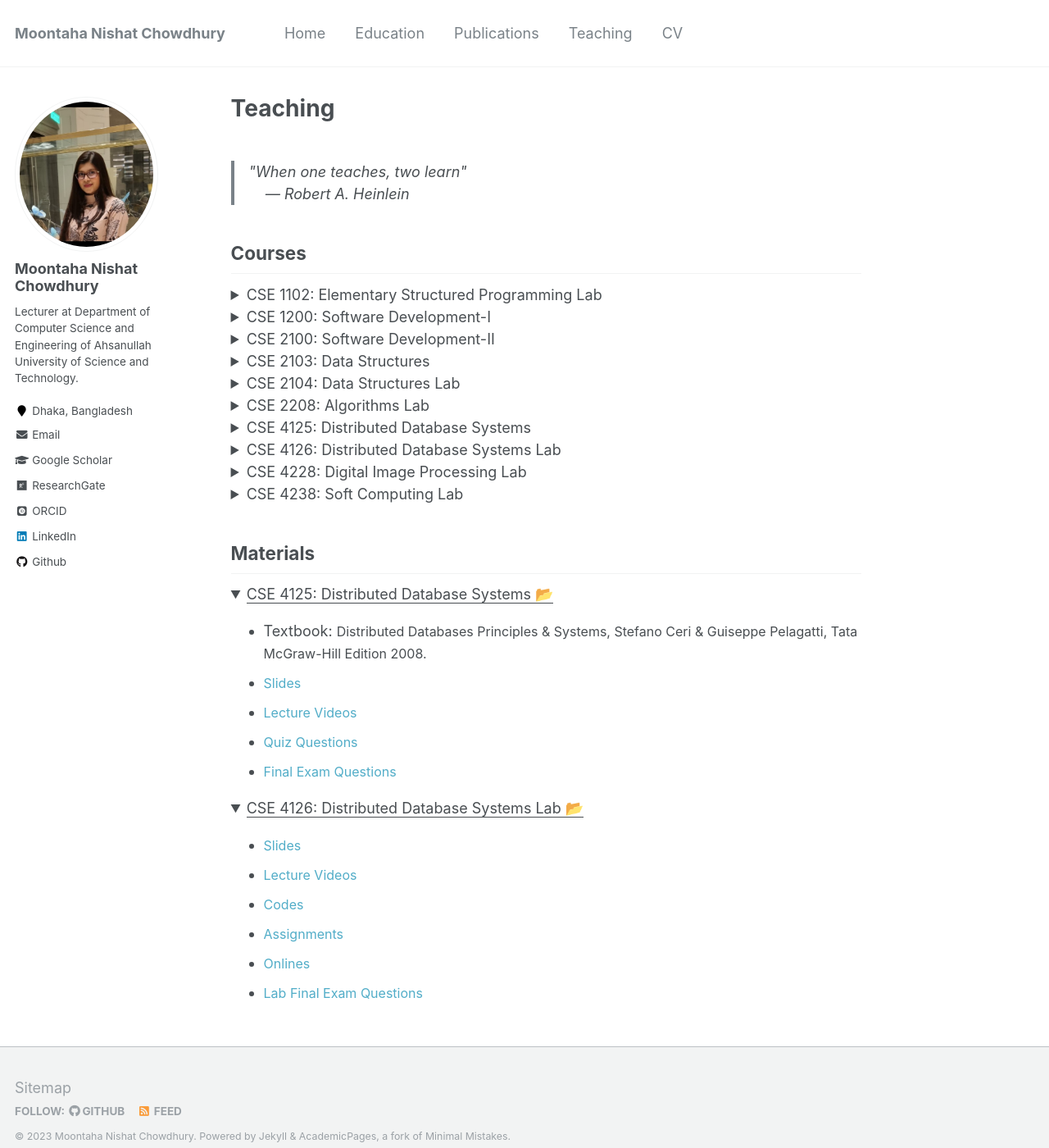
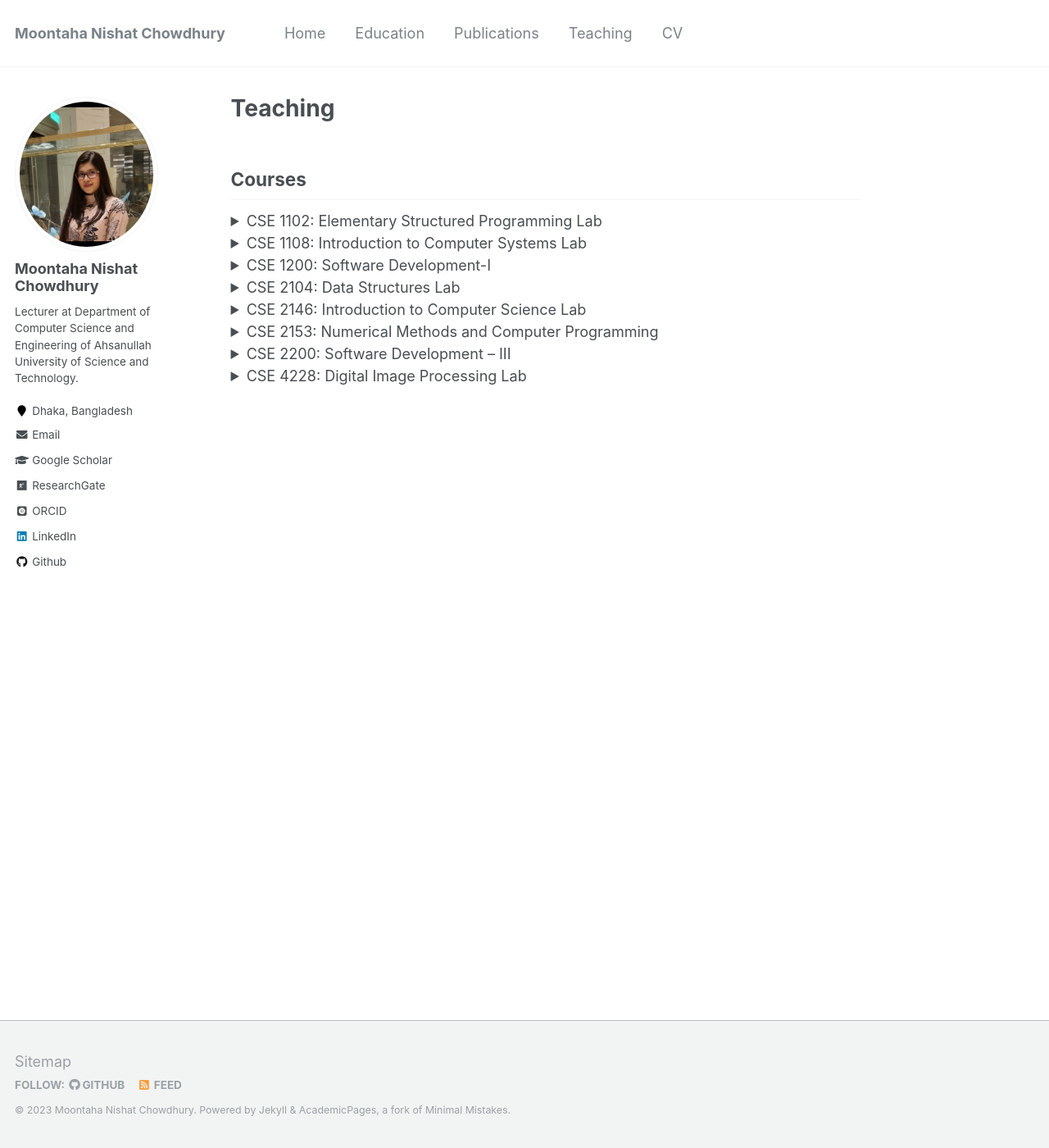
Before and after one commit to chowdhurymoontaha/chowdhurymoontaha.github.io, a Jekyll site: the page built from _pages/teaching.md, in a window 1280 px wide and 1400 px high. Shown: the whole window at 82% size. Built offline with Jekyll 4.4.1, drawn with Linux system fonts in a browser that asks for light colours; some web fonts are replaced.

Commit message:
Update teaching.md

```diff
--- a/_pages/teaching.md
+++ b/_pages/teaching.md
@@ -2,28 +2,33 @@
 permalink: /teaching/
 title: "Teaching"
 ---
-
-> <p>"When one teaches, two learn" <br> &nbsp;&nbsp;&nbsp; ― Robert A. Heinlein</p>
 
 
 ## Courses
 
 <details>
 <summary>CSE 1102: Elementary Structured Programming Lab</summary>
-<span style="color:green"><font size="3"><ins>Conducted in Fall 2021</ins></font></span><br>
+<span style="color:green"><font size="3"><ins>Conducted in Spring 2022</ins></font></span><br>
 <span style="text-align:justify; color:black; display:block;">
 <font size="3">
-<strong>Syllabus</strong>: Basic programming concepts and notations; Variables, Constants, Data types;
-Input and Output Statements; Control Structures; Functions and Subroutines;
-Processing Structured data: Arrays, Strings, Records, Pointers, Structures and
-Linked lists.
+<strong>Syllabus</strong>: Basic programming concepts and notations; Variables, Constants, Data types; Input and Output Statements; Control Structures; Functions and Subroutines; Processing Structured data: Arrays, Strings, Records, Pointers, Structures, and Linked lists.
+</font>
+</span><br>
+</details>
+
+<details>
+<summary>CSE 1108: Introduction to Computer Systems Lab</summary>
+<span style="color:green"><font size="3"><ins>Conducted in Fall 2022</ins></font></span><br>
+<span style="text-align:justify; color:black; display:block;">
+<font size="3">
+<strong>Syllabus</strong>: Basic introduction to computer systems; Learning basic uses of Microsoft Office Suite; Demonstrate public speaking ability along with PowerPoint presentations; To learn the useful techniques for formal email writing and to use the google search engine efficiently; Creating websites using google sites; To learn the number system, especially binary number system and its arithmetic; Effective report writing techniques using LATEX; Understanding the different types of basic logic gates; Gaining the knowledge of different problem-solving skills such as Algorithms and Flowchart, etc.
 </font>
 </span><br>
 </details>
 
 <details>
 <summary>CSE 1200: Software Development-I</summary>
-<span style="color:green"><font size="3"><ins>Conducted in Fall 2018 | Spring 2021</ins></font></span><br>
+<span style="color:green"><font size="3"><ins>Conducted in Spring 2021</ins></font></span><br>
 <span style="text-align:justify; color:black; display:block;">
 <font size="3">
 <strong>Syllabus</strong>: Students will develop software in groups or individually using a structured
@@ -34,84 +39,53 @@ sound and graphics.
 </details>
 
 <details>
-<summary>CSE 2100: Software Development-II</summary>
-<span style="color:green"><font size="3"><ins>Conducted in Fall 2018</ins></font></span><br>
+<summary>CSE 2104: Data Structures Lab</summary>
+<span style="color:green"><font size="3"><ins>Conducted in Spring 2022 | Fall 2022 </ins></font></span><br>
 <span style="text-align:justify; color:black; display:block;">
 <font size="3">
-<strong>Syllabus</strong>: Students will develop software in groups or individually using an object
-oriented programming language.
+<strong>Syllabus</strong>: Basic concepts: Data structure notation, search and efficiency; Elementary data objects: Logical values, Integers, and Packed words; Common data structures: Arrays, Lists (Sublists and recursive lists, Circular lists and Orthogonal lists); Stacks, Queues and Graphs (Binary Tree and Threaded Tree); Applications of data structures: Sorting, Searching, Hashing; Solving Computational problems.
 </font>
 </span><br>
 </details>
 
 <details>
-<summary>CSE 2103: Data Structures</summary>
-<span style="color:green"><font size="3"><ins>Conducted in Spring 2022</ins></font></span><br>
+<summary>CSE 2146: Introduction to Computer Science Lab</summary>
+<span style="color:green"><font size="3"><ins>Conducted in Spring 2022 </ins></font></span><br>
 <span style="text-align:justify; color:black; display:block;">
 <font size="3">
-<strong>Syllabus</strong>: Basic concepts: Data structure notation, search and efficiency; Elementary data
-objects: Logical values, Integers and Packed words; Common data structures:
-Arrays, Lists (Sublists and recursive lists, Circular lists and Orthogonal lists);
-Stacks, Queues and Graphs (Binary Tree and Threaded Tree); Applications of
-data structures: Sorting, Searching, Hashing; Solving Computational problems.
+<strong>Syllabus</strong>: The basic and fundamental concepts of computer science. Through this course the students will learn the basic principles of using the Windows operating system; learn and practice basic use of keyboard and mouse; be able to access the Internet, and Worldwide Web, as well as use Internet directories and search engines, and locate www addresses; be able to find and evaluate information on the Web; learn the basics of e-mail, such as sending, forwarding and receiving mail, attaching document; learn basic word processing skills with Microsoft Word as well as how to include some graphics such as pictures and charts; be able to make a presentation using Microsoft PowerPoint; able to do the calculation, using formulas, charts in Microsoft Excel.
+
 </font>
 </span><br>
 </details>
 
 <details>
-<summary>CSE 2104: Data Structures Lab</summary>
-<span style="color:green"><font size="3"><ins>Conducted in Fall 2018 | Spring 2021 | Spring 2022</ins></font></span><br>
+<summary>CSE 2153: Numerical Methods and Computer Programming</summary>
+<span style="color:green"><font size="3"><ins>Conducted in Fall 2021 </ins></font></span><br>
 <span style="text-align:justify; color:black; display:block;">
 <font size="3">
-<strong>Syllabus</strong>: Laboratory works based on CSE 2103.
+<strong>Syllabus</strong>: Basic components of computer system; C Language; numerical solution of algebraic
+and transcendental equations; matrices; solution of systems of linear equations;
+curve-fitting by least squares; finite difference; divided differences; interpolation;
+computer applications to Civil Engineering problems, numerical differentiation and
+integration; numerical solution of differential equations.
 </font>
 </span><br>
 </details>
 
 <details>
-<summary>CSE 2208: Algorithms Lab</summary>
-<span style="color:green"><font size="3"><ins>Conducted in Fall 2018 | Fall 2019 | Fall 2020</ins></font></span><br>
+<summary>CSE 2200: Software Development – III</summary>
+<span style="color:green"><font size="3"><ins>Conducted in Fall 2022</ins></font></span><br>
 <span style="text-align:justify; color:black; display:block;">
 <font size="3">
-<strong>Syllabus</strong>: Laboratory works based on Algorithmic Complexity Analysis; Methods for the design of efficient algorithms:
-Divide and Conquer, Greedy method, Dynamic programming, Backtracking,
-Branch and Bound, Polynomial evaluation, Lower bound theory, Intractable
-problems.
-</font>
-</span><br>
-</details>
-
-<details>
-<summary>CSE 4125: Distributed Database Systems</summary>
-<span style="color:green"><font size="3"><ins>Conducted in Spring 2019 | Fall 2019 | Spring 2020 | Fall 2020 | Spring 2021 | Fall 2021</ins></font></span><br>
-<span style="text-align:justify; color:black; display:block;">
-<font size="3">
-<strong>Syllabus</strong>: Introduction: Overview of advanced methods and technologies for storage,
-maintenance and access of large datasets with high dimensional data; Distributed
-database systems: Distribution transparency, Data Fragmentation, Distributed
-query processing and optimization, Transaction management, Concurrency
-control, Data recovery and Replication, Data center management; Elements of
-Data Warehousing: Multidimensional data models and data cubes, Granularity and
-partitioning of data, Integration of large bodies of data, Knowledge discovery and
-pattern recognition in big datasets; Implementation of client-server DBMS and
-distributed systems; Security aspects for large database systems.
-</font>
-</span><br>
-</details>
-
-<details>
-<summary>CSE 4126: Distributed Database Systems Lab</summary>
-<span style="color:green"><font size="3"><ins>Conducted in Spring 2019 | Fall 2019 | Spring 2020 | Fall 2020 | Spring 2021 | Fall 2021</ins></font></span><br>
-<span style="text-align:justify; color:black; display:block;">
-<font size="3">
-<strong>Syllabus</strong>: Laboratory works based on CSE 4125.
+<strong>Syllabus</strong>: Laboratory works individually or in groups on the topics such as Mobile Application Development, Familiarity with Development Platforms such as Android Studio, User Interface and Layout Designing, Implementations of Functionalities and Features through Requirement Analysis, Utilization of Local and Real-Time Databases, Deployment Services, Integration of Web Technologies, etc
 </font>
 </span><br>
 </details>
 
 <details>
 <summary>CSE 4228: Digital Image Processing Lab</summary>
-<span style="color:green"><font size="3"><ins>Conducted in Spring 2019 | Fall 2019</ins></font></span><br>
+<span style="color:green"><font size="3"><ins>Conducted in Spring 2022 | Fall 2022</ins></font></span><br>
 <span style="text-align:justify; color:black; display:block;">
 <font size="3">
 <strong>Syllabus</strong>: Laboratory works based on Digital image representation and acquisition; Survey of modern techniques for
@@ -121,47 +95,3 @@ compression and coding, imaging systems.
 </font>
 </span><br>
 </details>
-
-<details>
-<summary>CSE 4238: Soft Computing Lab</summary>
-<span style="color:green"><font size="3"><ins>Conducted in Spring 2022</ins></font></span><br>
-<span style="text-align:justify; color:black; display:block;">
-<font size="3">
-<strong>Syllabus</strong>: Laboratory works based on Aims and constituents of soft computing. Fuzzy sets and logic: Concepts and
-properties of fuzzy sets; Mathematical & logical implications of fuzzy sets; Fuzzy
-relations; Applications of fuzzy sets in information processing, decision making and
-control systems. Artificial neural networks: Underlying ideas and concepts of
-artificial neural networks; Feed-Forward, Recurrent and other types of artificial
-neural networks. Probabilistic reasoning: Bayesian inference models and Bayesian
-networks; Dempster – Shafer theory; Probabilistic decision support systems.
-Genetic algorithms: Underlying principles and fundamental operators of genetic
-algorithms; Searching based on genetic algorithms; Genetic algorithm based
-optimization, learning and control. Introduction to various neuro-fuzzy-probabilistic-
-genetic combined approaches to computing applications.
-</font>
-</span><br>
-</details>
-
-## Materials
-<details open>
-	<summary><ins>CSE 4125: Distributed Database Systems 📂</ins></summary>
-	<ul>
-		<li> Textbook: <font size="3">Distributed Databases Principles & Systems, Stefano Ceri & Guiseppe Pelagatti, Tata McGraw-Hill Edition 2008.</font></li>
-		<li> <a href="https://shahariar-shibli.github.io/files/CSE4125/Slides/4125Slides.zip"><font size="3">Slides</font></a> </li>
-		<li> <a href="https://www.youtube.com/playlist?list=PLT6AzfnuOJTVZFarglEnwa_OM28j3MSJu"><font size="3">Lecture Videos</font></a> </li>
-		<li> <a href="https://shahariar-shibli.github.io/files/CSE4125/Quiz/4125Quiz.zip"><font size="3">Quiz Questions</font></a> </li>
-		<li> <a href="https://shahariar-shibli.github.io/files/CSE4125/Final/4125Final.zip"><font size="3">Final Exam Questions</font></a> </li>
-	</ul>
-</details>
-
-<details open>
-	<summary><ins>CSE 4126: Distributed Database Systems Lab 📂</ins></summary>
-	<ul>
-		<li> <a href="https://shahariar-shibli.github.io/files/CSE4126/Slides/4126Slides.zip"><font size="3">Slides</font></a> </li>
-		<li> <a href="https://www.youtube.com/playlist?list=PLT6AzfnuOJTXPNs16-zlqje8dELp1l4-O"><font size="3">Lecture Videos</font></a> </li>
-		<li> <a href="https://shahariar-shibli.github.io/files/CSE4126/Codes/4126Codes.zip"><font size="3">Codes</font></a> </li>
-		<li> <a href="https://shahariar-shibli.github.io/files/CSE4126/Assignments/4126Assignments.zip"><font size="3">Assignments</font></a> </li>
-		<li> <a href="https://shahariar-shibli.github.io/files/CSE4126/Onlines/4126Onlines.zip"><font size="3">Onlines</font></a> </li>
-		<li> <a href="https://shahariar-shibli.github.io/files/CSE4126/LabFinal/4126Final.zip"><font size="3">Lab Final Exam Questions</font></a> </li>
-	</ul>
-</details>
```
